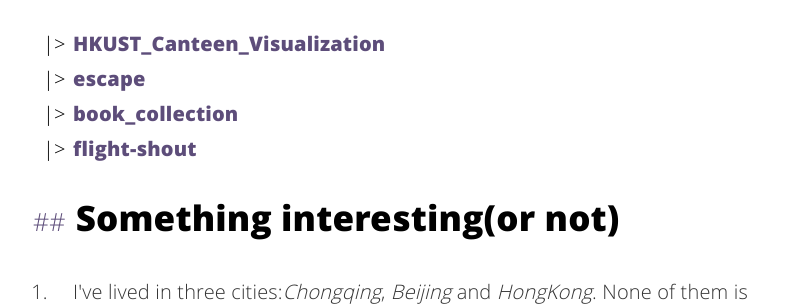
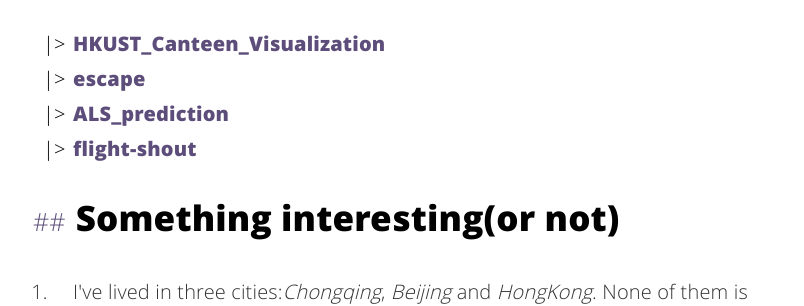
Before and after one commit to az123zx123/personal, a Jekyll site: the page built from about.html, in a window 1280 px wide. Shown: the part 656-962 px from the top of the page, without its empty margins (227-1031 px from the left). Built offline with Jekyll 4.4.1, drawn with Linux system fonts in a browser that asks for light colours.

Commit message:
Update _config.yml

```diff
--- a/_config.yml
+++ b/_config.yml
@@ -1,5 +1,5 @@
 # Site settings
-title: Li Xiang - The salted fish in clean water bay
+title: Li Xiang - The salted fish in clear water bay
 description: "A blog about Li Xiang ..."
 #baseurl: "/space-jekyll-template" # for test: remove string '/space-jekyll-template' to ''
 #url: "http://victorvoid.github.io/space-jekyll-template/" # for test: remove string 'http://victorvoid.github.io' to '' but in production: 'https://yourusername.github.io'
@@ -63,8 +63,8 @@
     url: https://github.com/Sausage-SONG/HKUST_Canteen_Visualization
   - name: escape
     url: https://github.com/az123zx123/escape
-  - name: book_collection
-    url: https://github.com/az123zx123/book_collection
+  - name: ALS_prediction
+    url: https://github.com/az123zx123/Attributes-evaluation-for-ALS-disease-progression
   - name: flight-shout
     url: https://github.com/az123zx123/flight-shout
 
```
